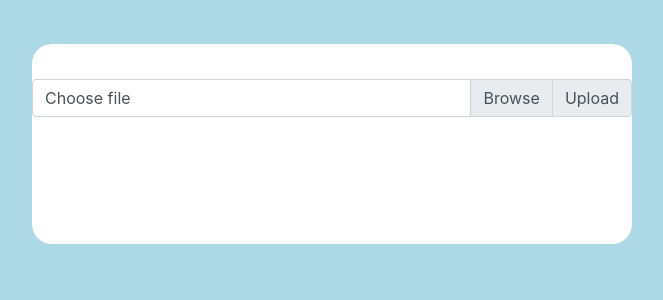
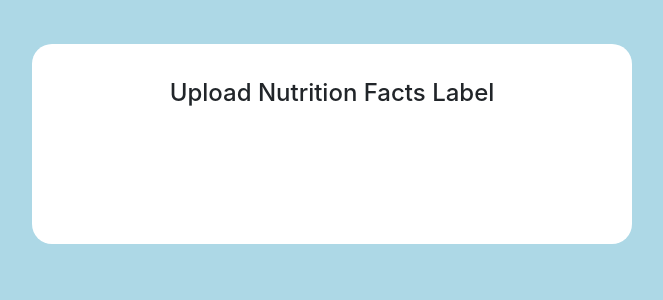
Before and after one commit to Nishant-Ray/NutritionPlus, a Flask app: page /facts in a window 1280 px wide. Shown: the part 56-356 px from the top of the page, without its empty margins (418-1081 px from the left). Run offline with Flask 2, Linux system fonts and the light colour scheme; a user stored in the database is signed in; some libraries are stand-ins or nearby versions.

Commit message:
facts page title

```diff
--- a/templates/upload_facts.html
+++ b/templates/upload_facts.html
@@ -81,15 +81,9 @@
 
 		<div id="wrap">
 
-            <div class="input-group mb-3">
-                <div class="custom-file">
-                  <input type="file" class="custom-file-input" id="inputGroupFile02">
-                  <label class="custom-file-label" for="inputGroupFile02" aria-describedby="inputGroupFileAddon02">Choose file</label>
-                </div>
-                <div class="input-group-append">
-                  <span class="input-group-text" id="inputGroupFileAddon02">Upload</span>
-                </div>
-              </div>
+			<h4 style="text-align: center">Upload Nutrition Facts Label</h4>
+
+
 
 
 		</div>
```
